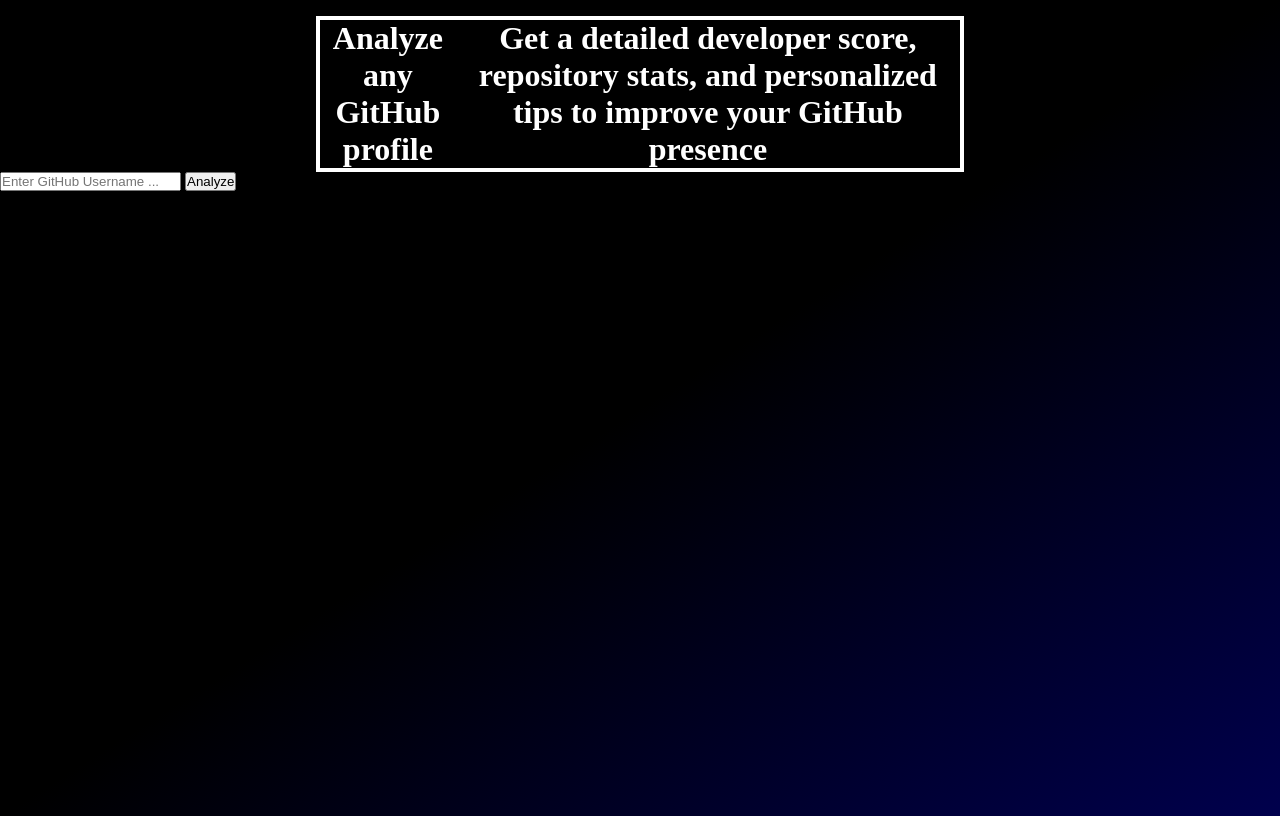
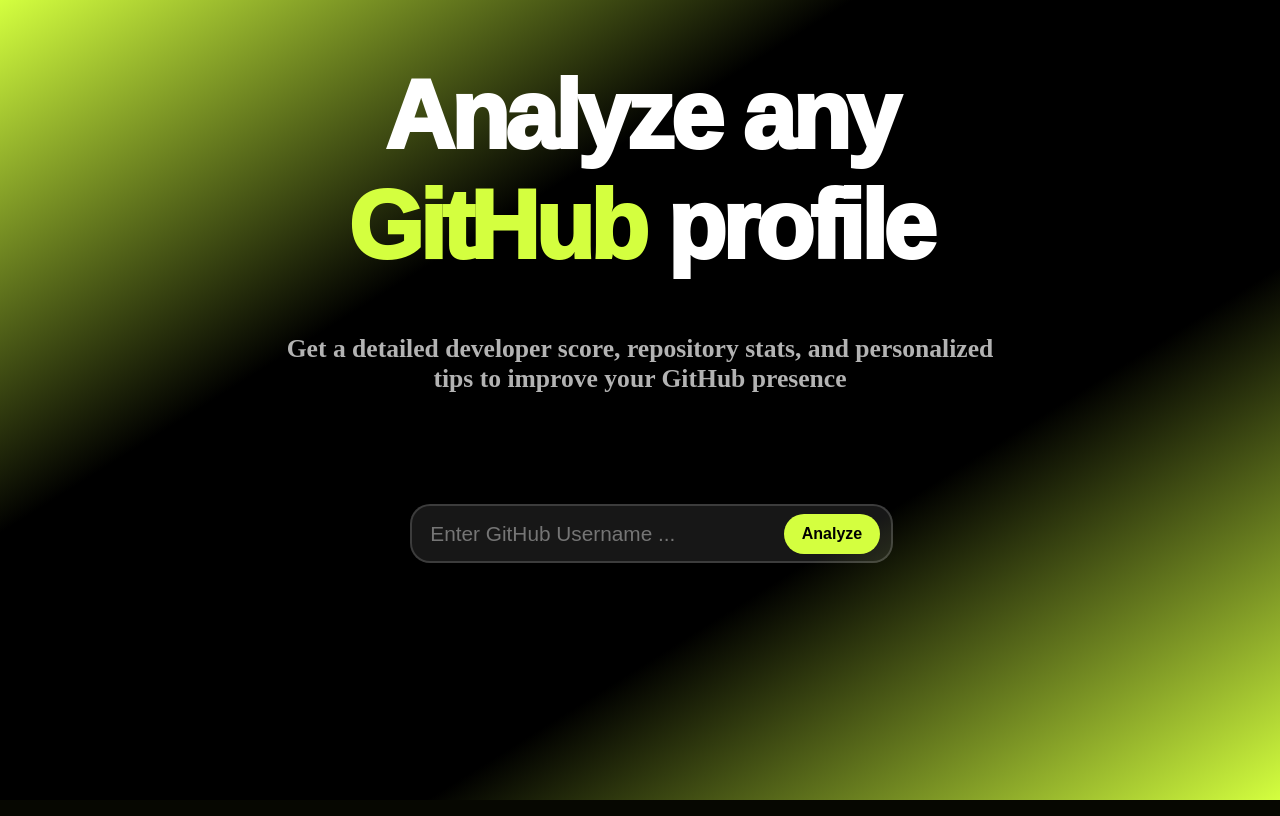
Before and after one commit to Jo-Osama38/GitHub-Analyser, a Flask app: page / in a window 1280 px wide. Run offline with Flask 3, Linux system fonts and the light colour scheme.

Commit message:
I'm really enjoying this part because i honestly love working with css it makes the whole website look so much better The only downside is that it takes a lot of time especially when you don't have time a clear design in mind You end up trying almost every idea that comes to your head untill something feels right I finished styling the first page and i'm really happy with how it turned out

```diff
--- a/static/style.css
+++ b/static/style.css
@@ -5,26 +5,95 @@
 
 .home_page{
     height: 100vh;
-    background: linear-gradient(to bottom right,black,black,#00004d);
+    background: linear-gradient(to bottom right,#d4ff3f,black,black,#d4ff3f);
+}
+
+.countaner{
+    display: flex;
+    flex-direction: column;
+    align-items: center;
+    justify-content: center;
+    height: 100%;
+
+    width: 60%;
+    margin: 0 20%;
 }
 
 .definition{
     display: flex;
-    text-align: center;
+    flex-direction: column;
     justify-self: center;
-    justify-items: ;
-    margin-top: 1em;
+    align-self:center;
+    justify-content: center;
+    align-items: center;
     color: white;
-    border: 4px solid white ;
-    width: 50%;
-    height: auto;
+    height: 50%;
+    margin-bottom: 3em;
 }
 
 .first_sentenc{
-    display: ;
+    font-family: Arial, Helvetica, sans-serif;
+    margin-bottom: 0.5em;
+    font-size: 6em;
+    font-weight: 1000;
+    width: 90%;
+    letter-spacing: -4px;
+    text-align: center;
+}
+span {
+    color: #d4ff3f;
+}
+
+.first_p{
+    display: block;
+    margin-bottom: 2em;
+    font-size: 1.6em;
+    opacity: 70%;
+    width: 93%;
+    text-align: center;
+    padding: 5px;
 
 }
-.first_p{
-    display: block;
+
+form{
+    position: relative;
+    width: 60%;
+    height: 30%;
+}
+
+input{
+    width: 100%;
+    height: 23%;
+    border-radius: 20px;
+    background-color: rgba(255, 255, 255, 0.089);
+    padding-left: 0.9em;
+    border: 2px solid rgba(255, 255, 255, 0.162);
+    font-size: 1.3em;
+    color: white;
+}
+input:focus{
+    outline: none;
+    border: 2px solid #d4ff3f;
+    box-shadow: 0 0 8px #d4ff3f ;
+}
+
+.username_btn{
+    position: absolute;
+    top: 9.5px;
+    right: -10px;
+    color: black;
+    font-weight: 700;
+    background-color: #d4ff3f;
+    border-radius: 20px;
+    width: 21%;
+    height: 17%;
+    outline: none;
+    border: none;
+    font-size: 1em;
+}
+.username_btn :hover{
+    animation: sweb 1s forwards;
+}
+@keyframes sweb {
 
 }
--- a/templates/index.html
+++ b/templates/index.html
@@ -8,8 +8,9 @@
 </head>
 <body class="home_page">
 
+    <div class="countaner">
         <div class="definition">
-        <h1 class="first_sentenc">Analyze any <span>GitHub</span> profile</h1>
+            <h1 class="first_sentenc">Analyze any  <span class="github"> GitHub </span> profile</h1>
             <h1 class="first_p">Get a detailed developer score, repository stats, and personalized tips to improve your GitHub presence</h1>
         </div>
 
@@ -18,6 +19,6 @@
             <input type="text" name="username" id="username" placeholder="Enter GitHub Username ... ">
             <button type="submit" class="username_btn">Analyze</button>
         </form>
-
+    </div>
 </body>
 </html>
```
Lines whose indentation alone changed are shown as unchanged.
